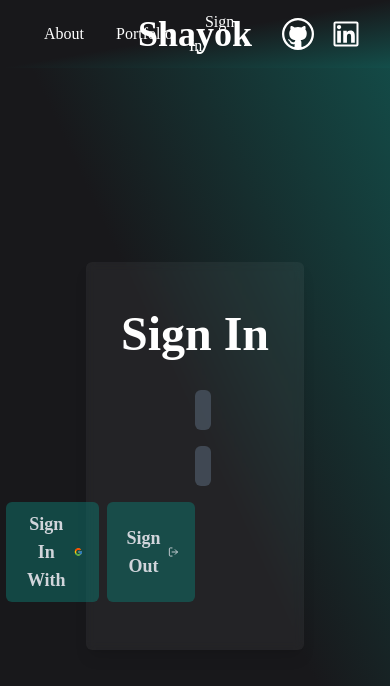
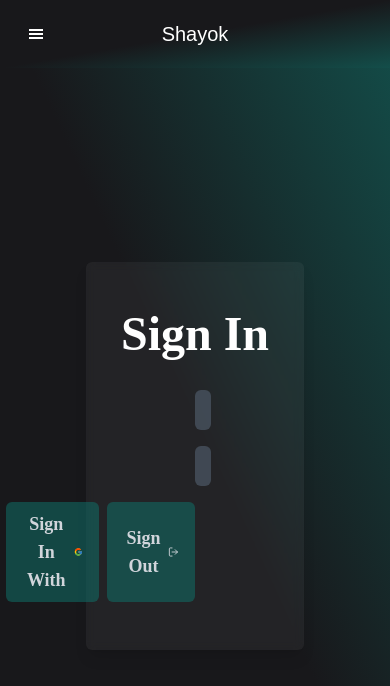
Before and after one commit to enohyn/shayok-portfolio, a React (Create React App) app: page /sign-in in a window 390 px wide. Shown: the top 686 px of the page. Built offline with nearby package versions, Linux system fonts and the light colour scheme.

Commit message:
Mobile menu added

```diff
--- a/src/components/Header.jsx
+++ b/src/components/Header.jsx
@@ -1,17 +1,23 @@
-import React from 'react';
+import React, { useState } from 'react';
 import { AiOutlineLinkedin } from "react-icons/ai";
 import { VscGithub } from 'react-icons/vsc';
+import { GiHamburgerMenu } from 'react-icons/gi';
+
 
 import { NavLink } from 'react-router-dom';
 import { MENU_PATHS } from '../constants/MENU_PATHS';
+
 function Header() {
   const ListClass = `text-white `
-
+  const [clickState, setClickState] = useState(false);
+  const menuClick = () => {
+    setClickState(!clickState);
+  }
 
   return (
     <header className='bg-gradient-to-br from-zinc-900 via-zinc-900 to-teal-900 h-[8vh] sticky top-0 z-20 flex items-center '>
       <nav className='py-4 px-7 w-full container mx-auto'>
-        <div className='flex justify-around items-center'>
+        <div className='max-lg:hidden flex justify-around items-center'>
           <ul className='list-none capitalize flex items-center justify-start w-1/3'>
             {MENU_PATHS.map((item, index) => (
               <li key={index} className={ListClass}>
@@ -27,13 +33,44 @@ function Header() {
           </a>
           <div className='flex gap-x-4 w-1/3 justify-end '>
             <NavLink to={`https://github.com/enohyn`} target='_blank'>
-              <VscGithub className='w-8 h-8 text-white hover:text-teal-600 transition'/>
+              <VscGithub className='w-8 h-8 text-white hover:text-teal-600 transition' />
             </NavLink>
             <NavLink to={`https://www.linkedin.com/in/shayok-here/`} target='_blank'>
               <AiOutlineLinkedin className='w-8 h-8 text-white hover:text-teal-600 transition' />
             </NavLink>
           </div>
+        </div>
 
+          {/* Mobile Menu */}
+        <div className='lg:hidden flex justify-around items-center'>
+          <span className='w-1/3 flex justify-start'>
+            <GiHamburgerMenu className='text-white' onClick={menuClick} />
+          </span>
+          <ul className={clickState ? `list-none capitalize w-2/3 h-[calc(100vh_-_5vh)] absolute top-20 left-0 py-10 flex flex-col justify-start transition-all backdrops` : 'hidden left-20'}>
+            {MENU_PATHS.map((item, index) => (
+              <li key={index} className={`${ListClass} py-5 w-full flex flex-col items-center`}>
+                <a href={item.path} className={`font-space focus:backdrops rounded-sm text-white w-full text-center py-3`}
+                  >
+                  {item.title}
+                </a>
+              </li>
+            ))}
+            <li>
+              <div className="flex justify-center items-end gap-x-3">
+                <NavLink to={`https://github.com/enohyn`} target='_blank'>
+                  <VscGithub className='w-8 h-8 text-white hover:text-teal-600 transition' />
+                </NavLink>
+                <NavLink to={`https://www.linkedin.com/in/shayok-here/`} target='_blank'>
+                  <AiOutlineLinkedin className='w-8 h-8 text-white hover:text-teal-600 transition' />
+                </NavLink>
+              </div>
+            </li>
+          </ul>
+          <a className='inline-flex w-1/3 justify-center items-center' href='/shayok-portfolio'>
+            <h4 className='lg:brand-logo-text font-megrim text-xl text-white hover:text-teal-600 transition'>Shayok</h4>
+          </a>
+          <div className='flex gap-x-4 w-1/3 justify-end '>
+          </div>
         </div>
       </nav>
     </header>
```
